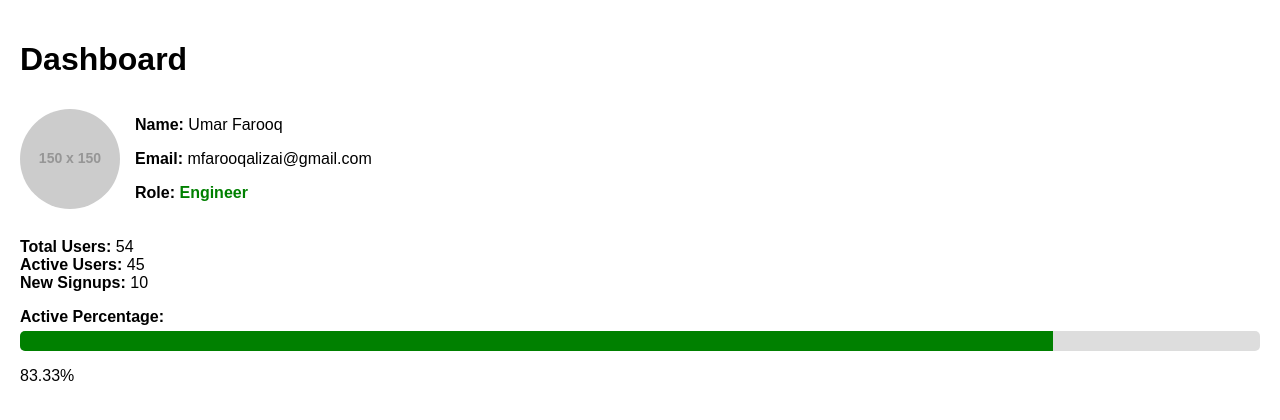
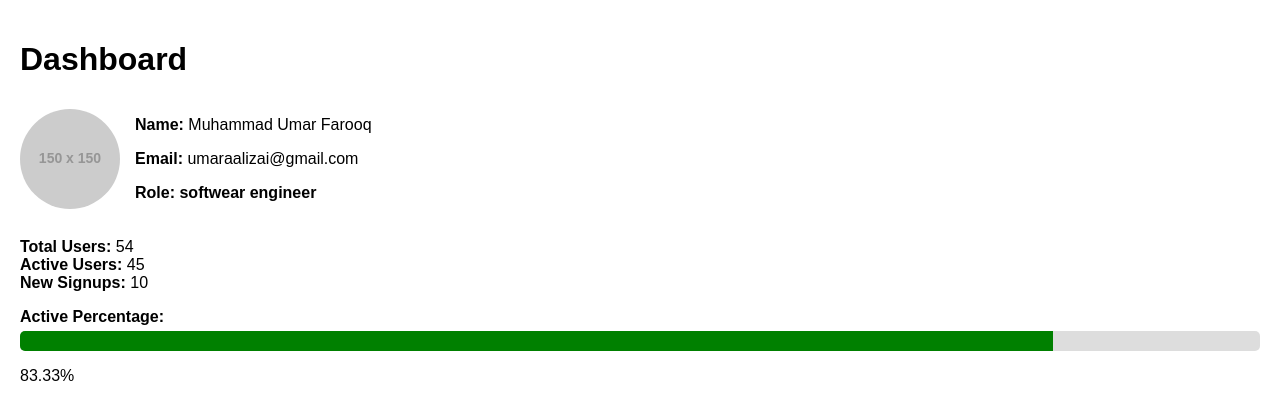
Before and after one commit to umarfarooq8980/my-react, a React (Create React App) app: page / in a window 1280 px wide. Shown: the top 420 px of the page. Built offline with nearby package versions, Linux system fonts and the light colour scheme.

Commit message:
user info components

```diff
--- a/src/App.js
+++ b/src/App.js
@@ -5,18 +5,18 @@ import Statistics from "./components/Statistics";
 function App() {
   // User Data Object
   const userData = {
-    name: "Umar Farooq",
-    email: "mfarooqalizai@gmail.com",
-    role: "Engineer",
-    profilePicture: "https://via.placeholder.com/150", // Placeholder image URL
+    name: "Muhammad Umar Farooq ",
+    email: "umaraalizai@gmail.com",
+    role: "softwear engineer",
+    profilePicture: "https://via.placeholder.com/150",
   };
 
-  // Statistics Data Object
+
   const statistics = {
     totalUsers: 54,
     activeUsers: 45,
     newSignups: 10,
-    activePercentage: ((45 / 54) * 100).toFixed(2), // Calculating active percentage
+    activePercentage: ((45 / 54) * 100).toFixed(2),
   };
 
   return (
--- a/src/components/UserInfo.js
+++ b/src/components/UserInfo.js
@@ -1,7 +1,6 @@
 import React from "react";
 
 function UserInfo({ userData }) {
-  // Role-specific colors
   const roleColors = {
     Engineer: "green",
     Administrator: "blue",
```
